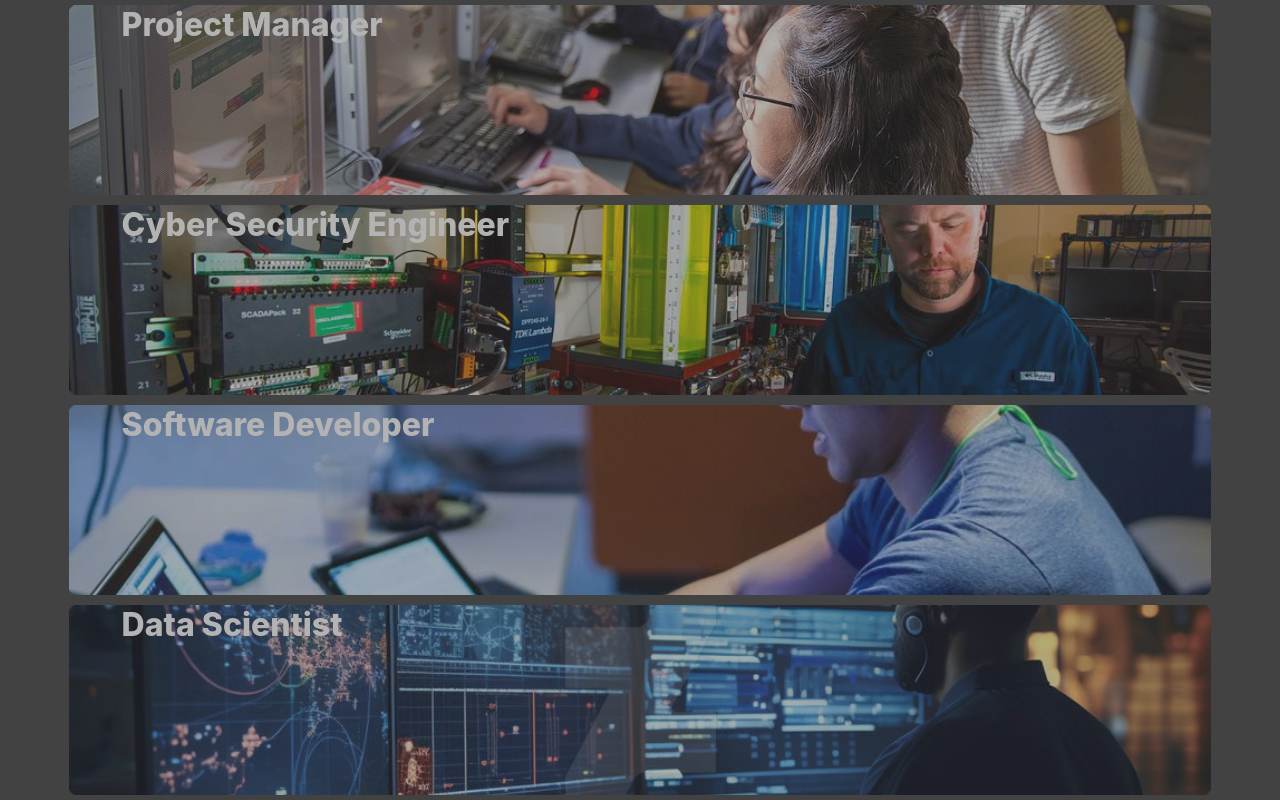
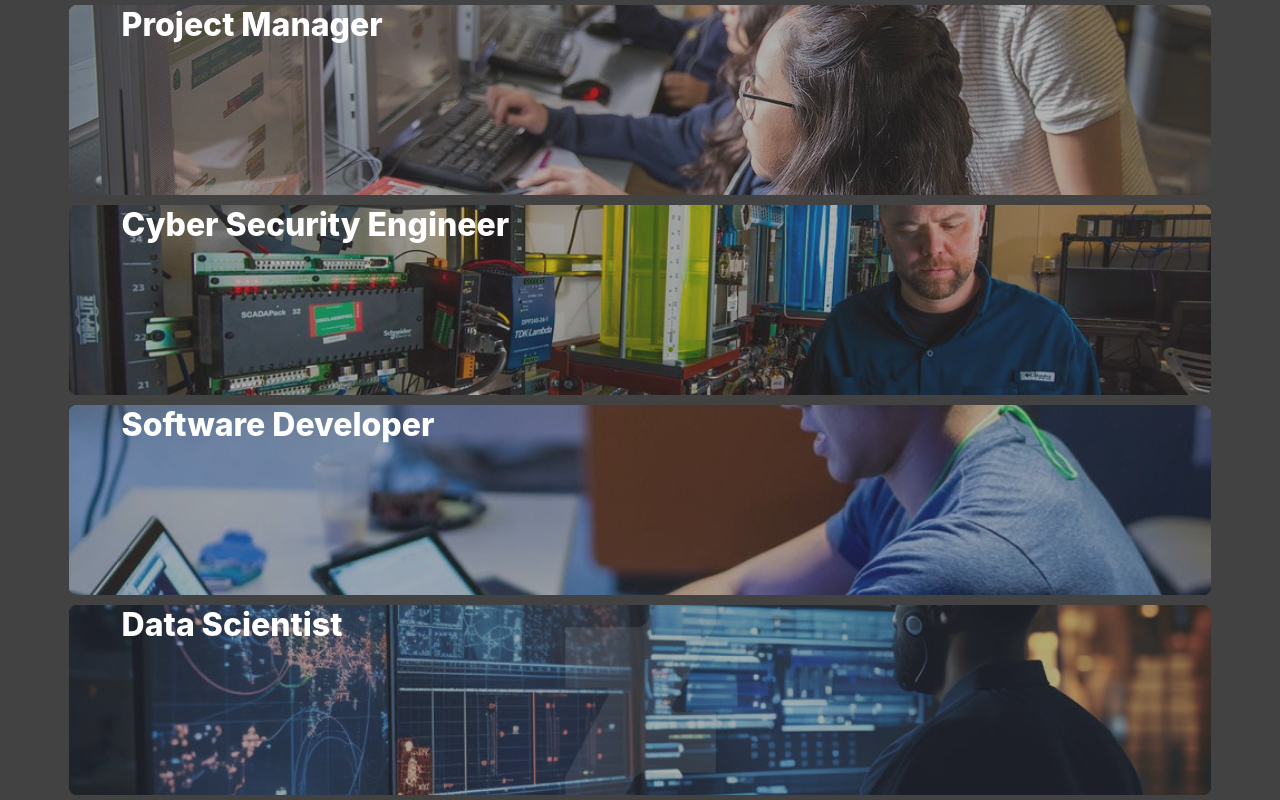
Before and after one commit to leabstrait/roles, a plain HTML site: page index.html in a window 1280 px wide. Drawn offline with nearby package versions, Linux system fonts and the light colour scheme.

Commit message:
role name opacity always 1

```diff
--- a/styles.css
+++ b/styles.css
@@ -22,7 +22,6 @@ body {
     position: relative;
     overflow: hidden;
 
-    opacity: 0.6;
 
     transition: height 1s, opacity 1s;
 }
@@ -47,6 +46,9 @@ body {
 
     z-index: 2;
 
+    opacity: 0.6;
+
+
     transition: all 1s;
 }
 
@@ -54,12 +56,12 @@ body {
     width: 80%;
     left: 0;
     padding: 5px;
+    opacity: 1;
 }
 
 .role:hover {
     height: 70vh;
     cursor: pointer;
-    opacity: 1;
 }
 
 img {
@@ -71,10 +73,16 @@ img {
     top: 0;
     left: 0;
 
+    opacity: 0.6;
+
+
     transition: all 1s;
     z-index: 1;
 }
 
+img:hover {
+    opacity: 1;
+}
 
 
 .button {
@@ -110,6 +118,9 @@ img {
 
     z-index: 3;
 }
+
+
+
 .content .subtitle {
     visibility: hidden;
     opacity: 0;
```
